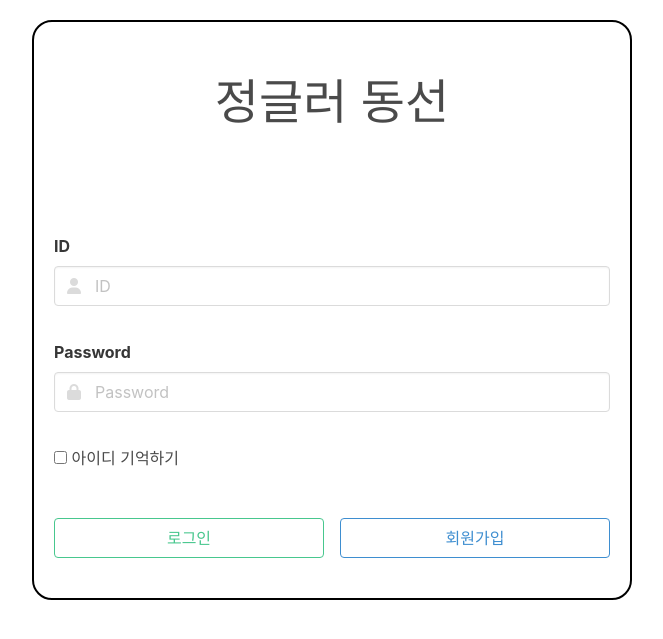
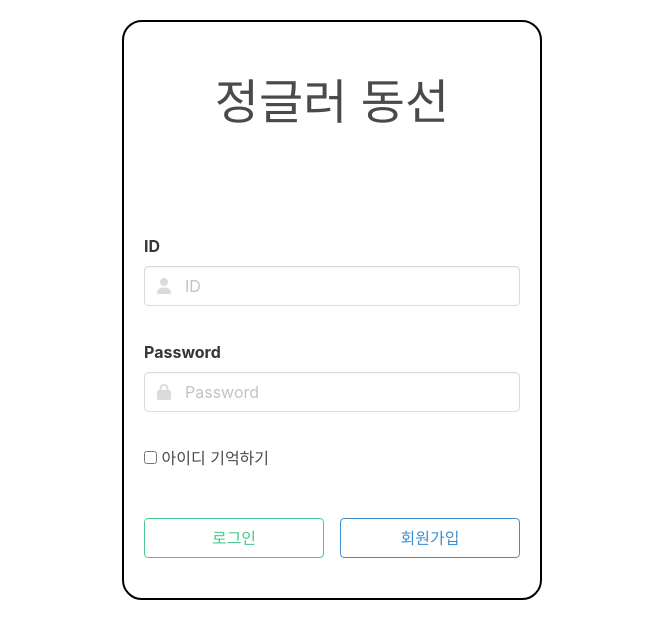
Before and after one commit to T3rryAhn/JunglerDongSun, a Flask app: page / in a window 1280 px wide. Shown: the top 639 px of the page, without its empty margins (308-971 px from the left). Run offline with Flask 3, Linux system fonts and the light colour scheme; some libraries are stand-ins or nearby versions.

Commit message:
정재혁 수정

```diff
--- a/app.py
+++ b/app.py
@@ -116,24 +116,24 @@ def loginpage():
 # main 상단
 
 
-@app.route("/insert")
-def insert():
-    for i in range(1, 13):
-        tem = {
-            'team': str(i)+"팀",
-            'index': int(i)
-        }
-        _DB_CATEGORY.insert_one(tem)
-    cnt = 1
-    place = {"기숙사", "식당", "L401호", "L403호", "L405호", "L407호", "휴게실", "체력단련실", "교외", "비공개"}
-    for i in place:
-        tem = {
-            'place': str(i),
-            'index': cnt
-        }
-        _DB_CATEGORY.insert_one(tem)
-        cnt += 1
-    return jsonify({'result': "success"})
+# @app.route("/insert")
+# def insert():
+#     for i in range(1, 13):
+#         tem = {
+#             'team': str(i)+"팀",
+#             'index': int(i)
+#         }
+#         _DB_CATEGORY.insert_one(tem)
+#     cnt = 1
+#     place = {"기숙사", "식당", "L401호", "L403호", "L405호", "L407호", "휴게실", "체력단련실", "교외", "비공개"}
+#     for i in place:
+#         tem = {
+#             'place': str(i),
+#             'index': cnt
+#         }
+#         _DB_CATEGORY.insert_one(tem)
+#         cnt += 1
+#     return jsonify({'result': "success"})
 
 
 @app.route("/main")
@@ -166,27 +166,31 @@ def update_place():
 
 # 조회 검색어
 
-@app.route("/search/list/all", methods=["GET"])
+@app.route("/search/list/all", methods=["POST"])
 def listing():
-    junglers = list(_DB_.find({}, {'_id': 0}))
+    junglers = list(_DB_.find({}, {'_id': 0, 'user_pw': 0}))
+
     return jsonify({'result': 'success', 'junglers': junglers})
 
 
 @app.route("/search/name/<name>", methods=["GET"])
 def search_by_name(name):
-    result = list(_DB_.find({"user_name": {'$regex': name}}, {'_id': 0}))
+    result = list(_DB_.find({"user_name": {'$regex': name}}, {'_id': 0, 'user_pw': 0}))
+
     return jsonify({'result': 'success', 'junglers': result})
 
 
 @app.route("/search/team/<team>", methods=["GET"])
 def search_by_team(team):
-    result = list(_DB_.find({"user_team": {'$regex': team}}, {'_id': 0}))
+    result = list(_DB_.find({"user_team": {'$regex': team}}, {'_id': 0, 'user_pw': 0}))
+
     return jsonify({'result': 'success', 'junglers': result})
 
 
 @app.route("/search/place/<place>", methods=["GET"])
 def search_by_place(place):
-    result = list(_DB_.find({"user_place": {'$regex': place}}, {'_id': 0}))
+    result = list(_DB_.find({"user_place": {'$regex': place}}, {'_id': 0, 'user_pw': 0}))
+
     return jsonify({'result': 'success', 'junglers': result})
 
 
--- a/templates/loginpage.html
+++ b/templates/loginpage.html
@@ -4,7 +4,7 @@
 
 <head>
     <meta charset="UTF-8">
-    <meta name="viewport" content="width=device-width, initial-scale=1.0">
+    <meta name="viewport" content="width=device-width, initial-scale=1, shrink-to-fit=no">
 
     <title>로그인 페이지</title>
 
@@ -77,8 +77,8 @@
 
             //이미지 source 가져오기
             newImage.setAttribute('src', URL.createObjectURL(file));
-            newImage.style.width = "200px"; //div에 꽉차게 넣으려고
-            newImage.style.height = "300px";
+            newImage.style.width = "150px"; //div에 꽉차게 넣으려고
+            newImage.style.height = "150px";
             newImage.style.objectFit = "cover"; // div에 넘치지 않고 들어가게
         }
     </script>
@@ -86,20 +86,19 @@
     <!-- style -->
     <style>
         .addImage {
-
-            width: 200px;
-            height: 300px;
+            width: 150px;
+            height: 150px;
             background-color: lightgray;
-            border-radius: 20px 20px / 20px 20px;
+            border-radius: 100px;
             overflow: hidden;
-            margin: 0px 10px 10px 0px;
+            margin: 10px 10px 45px 10px;
             align-self: center;
         }
     </style>
 </head>
 
-<body>
-    <div class="container" style="width: 600px; border: 2px solid black; border-radius: 20px; padding: 20px; margin-top: 20px">
+<body style="-webkit-user-select:none;-moz-user-select:none;-ms-user-select:none;user-select:none">
+    <div class="container" style="width: 420px; border: 2px solid black; border-radius: 20px; padding: 20px; margin-top: 20px">
         <br>
 
         <h1 class="is-size-1" style="text-align: center">정글러 동선</h1>
@@ -145,8 +144,8 @@
             <br><br><br>
 
             <div class="field">
-                <button type="submit" class="button is-success is-outlined" style="width: 270px; float: left">로그인</button>
-                <button type="button" class="button is-info is-outlined" style="width: 270px; float: right" onclick="toggleForm()">회원가입</button>
+                <button type="submit" class="button is-success is-outlined" style="width: 180px; float: left">로그인</button>
+                <button type="button" class="button is-info is-outlined" style="width: 180px; float: right" onclick="toggleForm()">회원가입</button>
             </div>
 
             <br><br>
@@ -154,7 +153,7 @@
 
         <!-- 회원가입 -->
         <form id="signup-form" action="/signup" method="POST" style="display: none" enctype="multipart/form-data" onsubmit="return checkId()">
-            <div name="left-side" style="float: left; width: 280px">
+            <div name="left-side" style="float: left; width: 180px">
                 <div class="field">
                     <label class="label">ID</label>
                     <div class="control has-icons-left has-icons-right">
@@ -192,21 +191,19 @@
                 </div>
             </div>
 
-            <div name="right-side" style="margin-left: 50px; display: inline-block;">
-                <div class="field">
+            <div name="right-side" style="display: inline-block;">
+                <div class="field" style="margin-left: 10px; width: 180px;">
                     <label class="label">사진</label>
-                    <div class="control">
                         <img class="addImage" id="image-show" src="https://cdn.pixabay.com/photo/2013/07/13/10/44/man-157699_640.png"></img><br>
                         <input id="sign-photo" name="photo" class="input" type="file" accept="image/*" placeholder="경로"
-                               style="width: 200px" onchange="loadFile(this)" required>
-                    </div>
+                                onchange="loadFile(this)" required>
                 </div>
             </div>
 
             <br><br>
             <div class="field">
-                <button type="button" class="button is-outlined" onclick="toggleForm()" style="width: 270px; float: left">뒤로가기</button>
-                <button id="signup-submit" type="submit" class="button is-info is-outlined" style="width: 270px; float: right">가입하기</button>
+                <button type="button" class="button is-outlined" onclick="toggleForm()" style="width: 180px; float: left">뒤로가기</button>
+                <button id="signup-submit" type="submit" class="button is-info is-outlined" style="width: 180px; float: right">가입하기</button>
             </div>
 
             <br><br>
```
Also changed, not shown: templates/main.html (+11 -11 lines).
